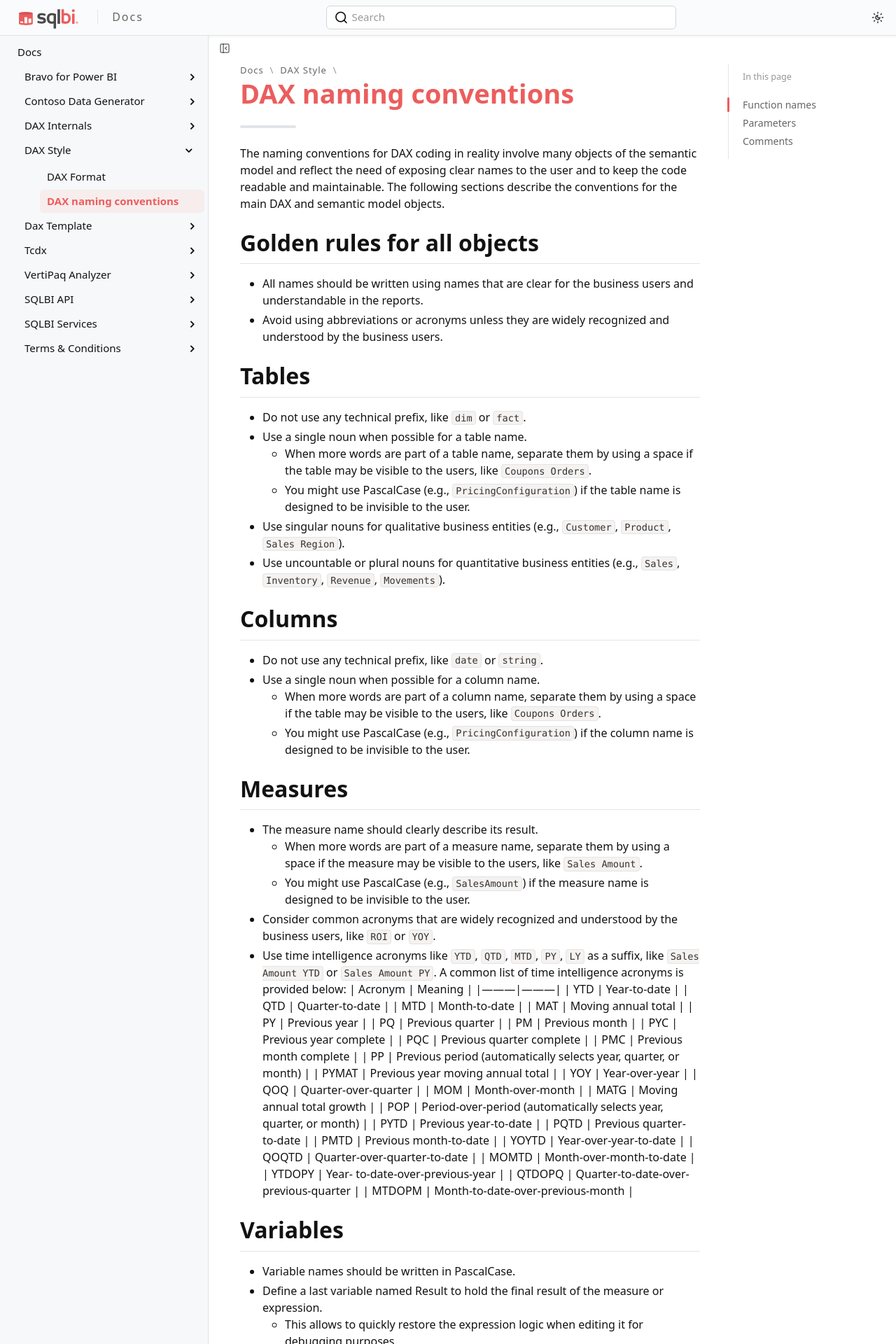
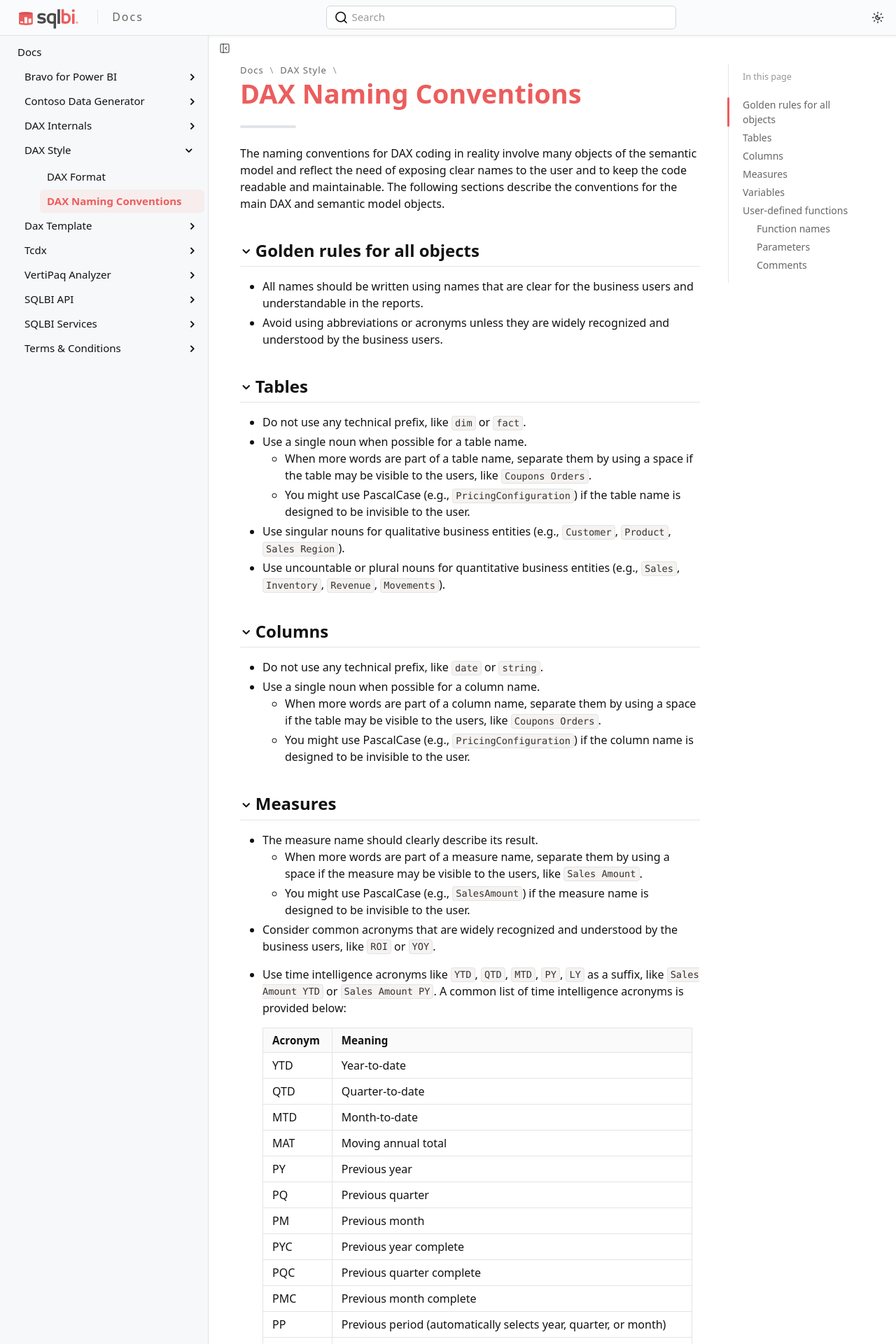
Before and after one commit to sql-bi/docs, a Jekyll site: the page built from _mydocs/dax-style/dax-naming-conventions.md, in a window 1280 px wide. Shown: the top 1920 px of the page at 70% size. Built offline with Jekyll 4.4.1, drawn with Linux system fonts in a browser that asks for light colours; cached includes are drawn as plain includes; some web fonts are replaced; some of the changed text lies outside the part shown.

Commit message:
Fixed typos

````diff
--- a/_mydocs/dax-style/dax-naming-conventions.md
+++ b/_mydocs/dax-style/dax-naming-conventions.md
@@ -1,17 +1,17 @@
 ---
 layout:     page
-title:      DAX naming conventions
+title:      DAX Naming Conventions
 published:  true
 order:      /
 ---
 
 The naming conventions for DAX coding in reality involve many objects of the semantic model and reflect the need of exposing clear names to the user and to keep the code readable and maintainable. The following sections describe the conventions for the main DAX and semantic model objects.
 
-# Golden rules for all objects
+## Golden rules for all objects
 - All names should be written using names that are clear for the business users and understandable in the reports.
 - Avoid using abbreviations or acronyms unless they are widely recognized and understood by the business users.
 
-# Tables
+## Tables
 - Do not use any technical prefix, like `dim` or `fact`.
 - Use a single noun when possible for a table name.
     - When more words are part of a table name, separate them by using a space if the table may be visible to the users, like `Coupons Orders`.
@@ -19,18 +19,20 @@ The naming conventions for DAX coding in reality involve many objects of the sem
 - Use singular nouns for qualitative business entities (e.g., `Customer`, `Product`, `Sales Region`).
 - Use uncountable or plural nouns for quantitative business entities (e.g., `Sales`, `Inventory`, `Revenue`, `Movements`).
 
-# Columns
+## Columns
 - Do not use any technical prefix, like `date` or `string`.
 - Use a single noun when possible for a column name.
     - When more words are part of a column name, separate them by using a space if the table may be visible to the users, like `Coupons Orders`.
     - You might use PascalCase (e.g., `PricingConfiguration`) if the column name is designed to be invisible to the user.
 
-# Measures
+## Measures
 - The measure name should clearly describe its result.
     - When more words are part of a measure name, separate them by using a space if the measure may be visible to the users, like `Sales Amount`.
     - You might use PascalCase (e.g., `SalesAmount`) if the measure name is designed to be invisible to the user.
 - Consider common acronyms that are widely recognized and understood by the business users, like `ROI` or `YOY`.
 - Use time intelligence acronyms like `YTD`, `QTD`, `MTD`, `PY`, `LY` as a suffix, like `Sales Amount YTD` or `Sales Amount PY`. A common list of time intelligence acronyms is provided below:
+
+
     | Acronym | Meaning |
     |---------|---------|
     | YTD | Year-to-date |
@@ -60,7 +62,7 @@ The naming conventions for DAX coding in reality involve many objects of the sem
     | QTDOPQ | Quarter-to-date-over-previous-quarter |
     | MTDOPM | Month-to-date-over-previous-month |
 
-# Variables
+## Variables
 - Variable names should be written in PascalCase.
 - Define a last variable named Result to hold the final result of the measure or expression.
     - This allows to quickly restore the expression logic when editing it for debugging purposes.
@@ -68,9 +70,9 @@ The naming conventions for DAX coding in reality involve many objects of the sem
     - While this was required to avoid possible name conflicts in the past, it is no longer necessary.
     - However, it can still be useful to visually distinguish variables from other objects in the code.
 
-# User-defined functions
+## User-defined functions
 
-## Function names
+### Function names
 - Function names should be written in PascalCase.
 - The dot character (.) is permitted within function names and is recommended for delineating categories.
     - This serves as an effective analogue to namespaces commonly found in many programming languages.
@@ -92,7 +94,7 @@ The naming conventions for DAX coding in reality involve many objects of the sem
         - You cannot use `Dax` as a noun part of the function name, as Microsoft reserves it.
         - You should not use `DaxLib` as an initial prefix for a function name, as it is reserved for general-purpose libraries maintained by the [DAX Lib](https://daxlib.org) community.
 
-## Parameters
+### Parameters
 - Use [camelCase](https://en.wikipedia.org/wiki/Camel_case) for parameter names.
 - Include a suffix indicating the parameter type for `EXPR` parameters:
     - `Column` for a column reference.
@@ -105,7 +107,7 @@ As a result, `YearlySales` is interpreted as a variable, whereas `yearlySales` i
 
 Examples of `EXPR` parameter names are: `lookupTable`, `listPriceColumn`, `amountMeasure`, `metricExpr`.
 
-## Comments
+### Comments
 
 Comments describing functions are typically introduced with a triple forward slash (///) directly before the function declaration. This notation serves to document the function’s purpose. For example, the following function converts the temperature from Celsius to Fahrenheit:
 ```
````
